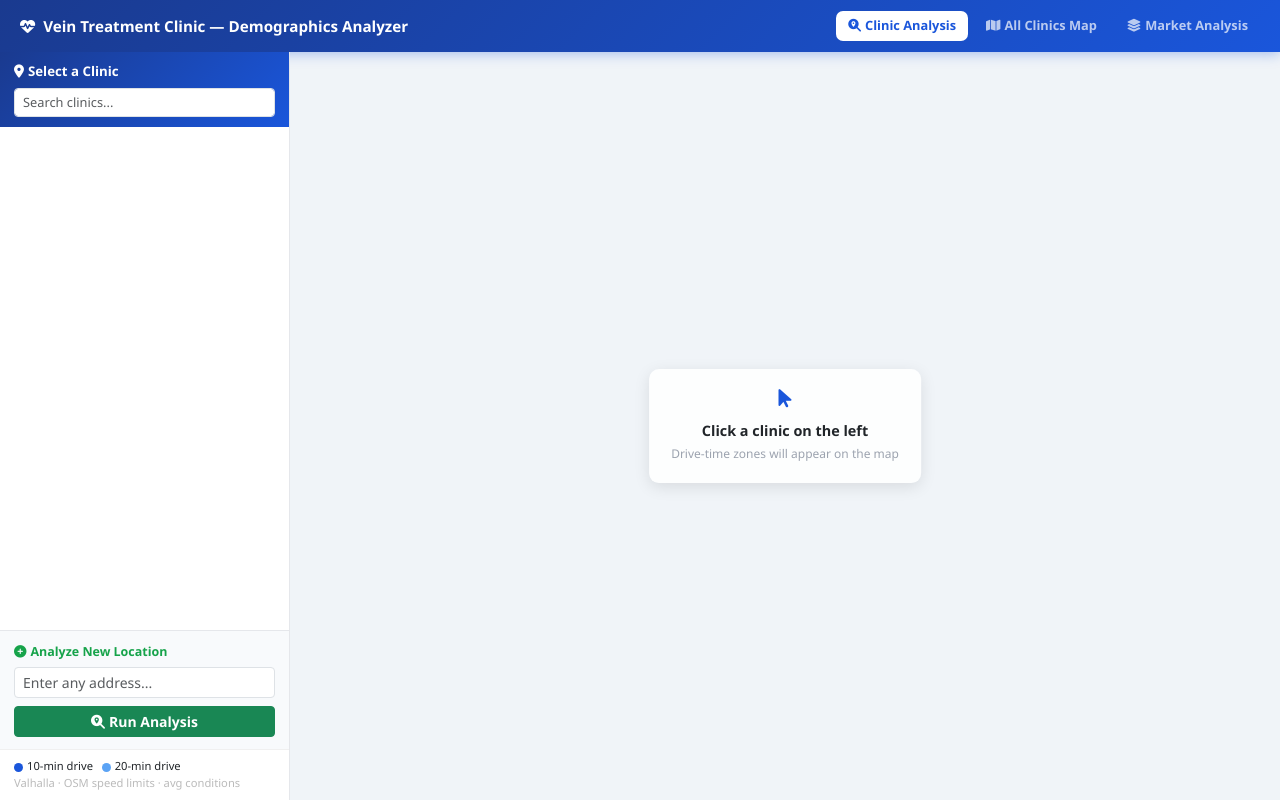
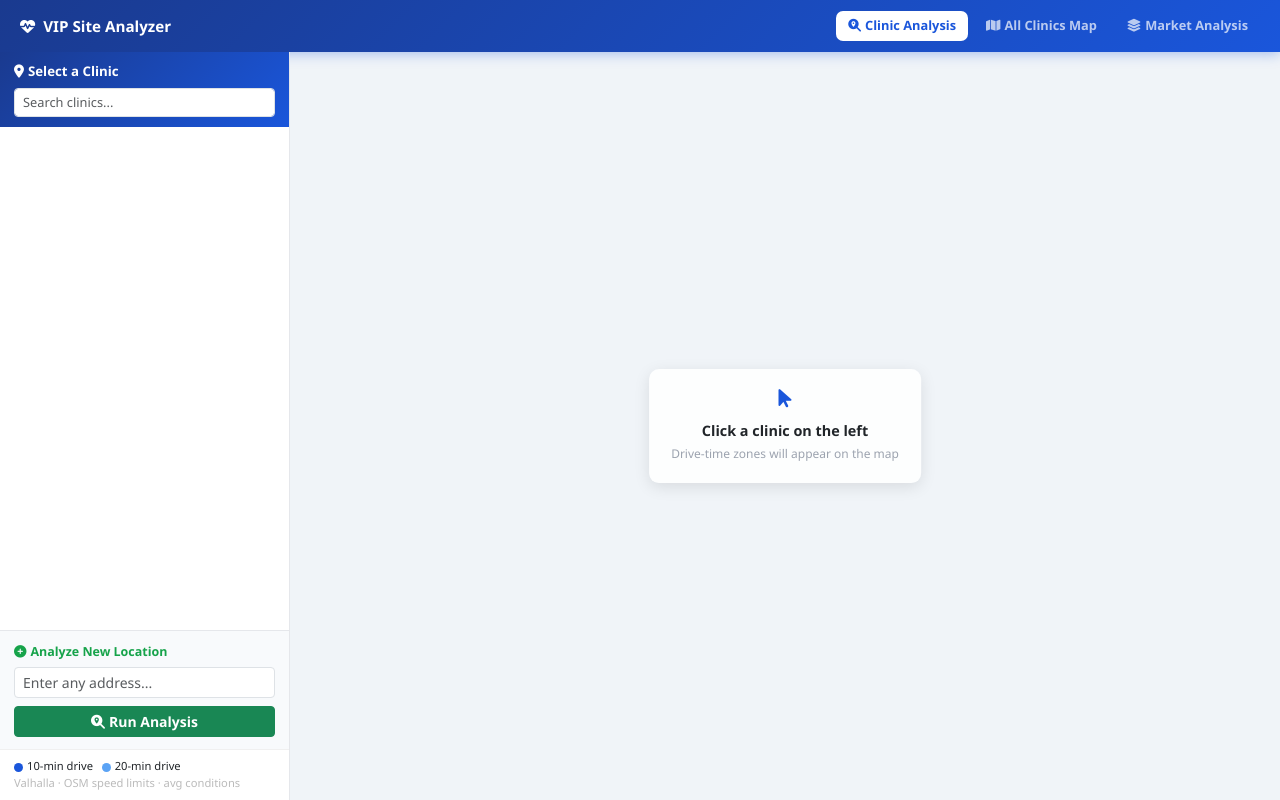
Before and after one commit to carolinejnovak-source/clinic-demographics, a Flask app: template templates/index.html in a window 1280 px wide. Run offline with Flask 3, Linux system fonts and the light colour scheme; the template is opened without the code that fills it, so the values that code supplies are empty.

Commit message:
Rename to VIP Site Analyzer

```diff
--- a/templates/index.html
+++ b/templates/index.html
@@ -3,7 +3,7 @@
 <head>
   <meta charset="UTF-8"/>
   <meta name="viewport" content="width=device-width, initial-scale=1.0"/>
-  <title>Clinic Demographics Analyzer</title>
+  <title>VIP Site Analyzer</title>
   <link href="https://cdn.jsdelivr.net/npm/bootstrap@5.3.2/dist/css/bootstrap.min.css" rel="stylesheet"/>
   <link href="https://cdnjs.cloudflare.com/ajax/libs/font-awesome/6.4.0/css/all.min.css" rel="stylesheet"/>
   <link rel="stylesheet" href="https://unpkg.com/leaflet@1.9.4/dist/leaflet.css"/>
@@ -126,7 +126,7 @@
 
 <!-- Navbar -->
 <div id="navbar">
-  <div class="brand"><i class="fa fa-heartbeat me-2"></i>Vein Treatment Clinic — Demographics Analyzer</div>
+  <div class="brand"><i class="fa fa-heartbeat me-2"></i>VIP Site Analyzer</div>
   <div style="display:flex;gap:6px;">
     <button class="tab-btn active" id="btn-clinic" onclick="switchTab('clinic')"><i class="fa fa-search-location me-1"></i>Clinic Analysis</button>
     <button class="tab-btn" id="btn-allclinics" onclick="switchTab('allclinics')"><i class="fa fa-map me-1"></i>All Clinics Map</button>
```
